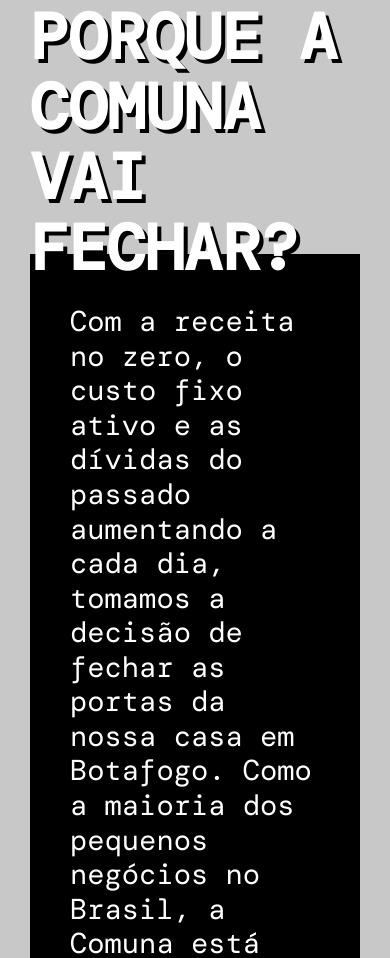
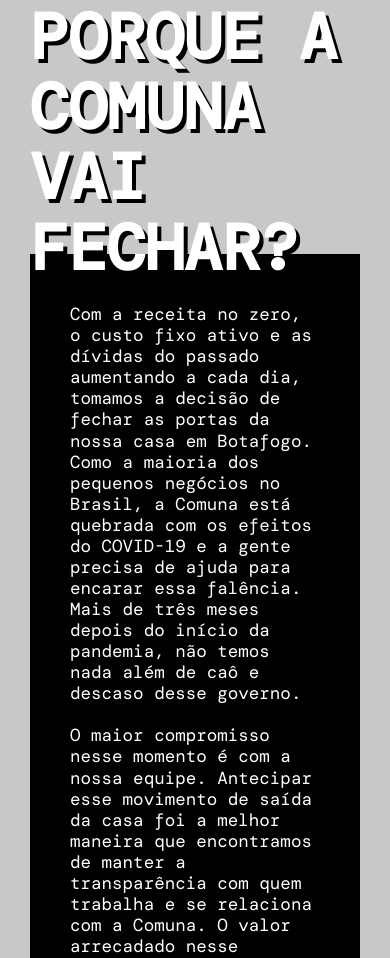
Before and after one commit to bnruo/comunafecha, a plain HTML site: page index.html in a window 390 px wide. Shown: the part 956-1914 px from the top of the page. Drawn offline with nearby package versions, Linux system fonts and the light colour scheme; a web font is replaced by a local one.

Commit message:
Add files via upload

```diff
--- a/estilo.css
+++ b/estilo.css
@@ -273,7 +273,7 @@ hr {
 		}
 
 		.texto {
-			font-size: 1.8em;
+			font-size: 4.5vw;
 		}
 
 }
```
